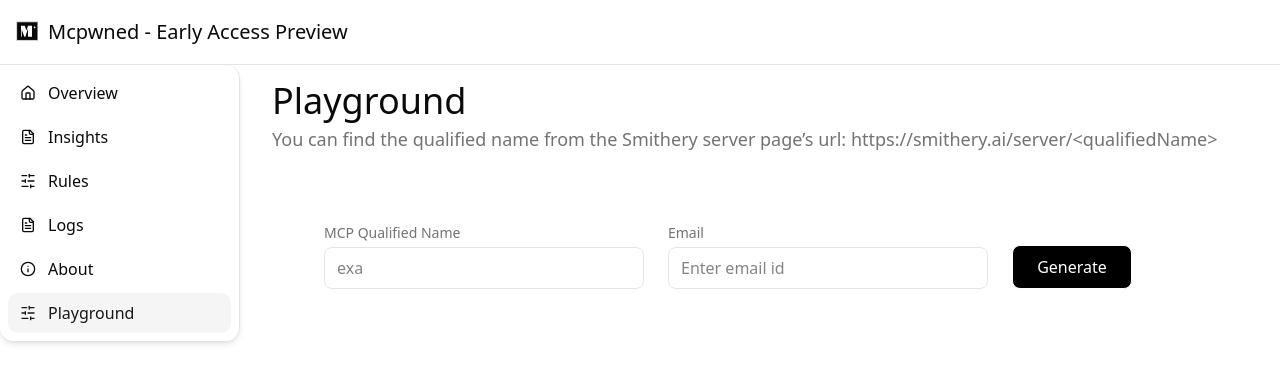
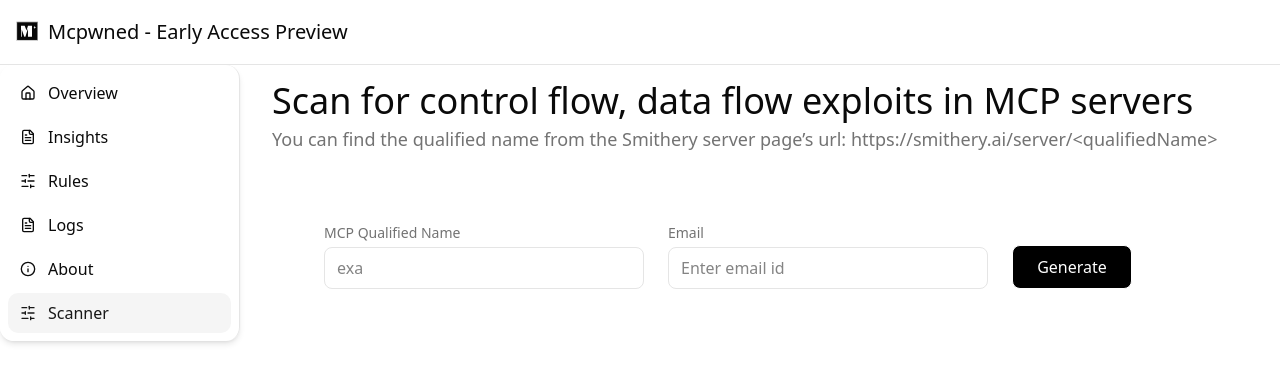
Before and after one commit to abilashraghuram/mcpwned-demo, a Next.js app in the folder frontend/: page /dashboard/investigations/playground in a window 1280 px wide. Shown: the top 382 px of the page. Built offline with nearby package versions, Linux system fonts and the light colour scheme.

Commit message:
change header

```diff
--- a/frontend/app/dashboard/investigations/playground/page.tsx
+++ b/frontend/app/dashboard/investigations/playground/page.tsx
@@ -111,7 +111,7 @@
   return (
     <DashboardShell>
       <DashboardHeader
-        heading="Playground"
+        heading="Scan for control flow, data flow exploits in MCP servers"
         text="You can find the qualified name from the Smithery server page&rsquo;s url: https://smithery.ai/server/&lt;qualifiedName&gt;"
       />
       <div className="flex flex-col md:flex-row gap-0 md:gap-8 mt-4">
--- a/frontend/components/dashboard-nav.tsx
+++ b/frontend/components/dashboard-nav.tsx
@@ -39,7 +39,7 @@
       icon: Info,
     },
     {
-      title: "Playground",
+      title: "Scanner",
       href: "/dashboard/investigations/playground",
       icon: SlidersHorizontal,
     },
```
